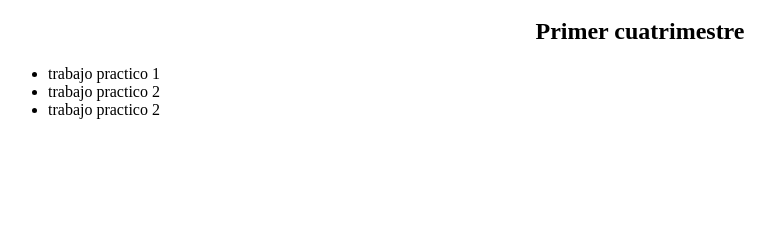
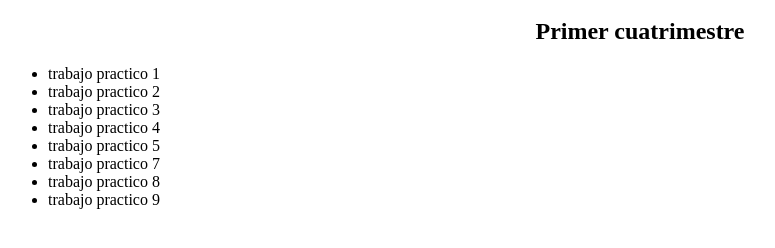
Before and after one commit to Honeyy9/plataformas-moviles-entregas, a plain HTML site: page index.html in a window 1280 px wide. Shown: the part 48-296 px from the top of the page, without its empty margins (0-775 px from the left). Drawn offline with Linux system fonts and the light colour scheme.

Commit message:
Update index.html

```diff
--- a/index.html
+++ b/index.html
@@ -5,7 +5,12 @@
     <ul>
       <li href='tp-1'>trabajo practico 1</li>
       <li href="tp-2/index.html">trabajo practico 2</li>
-       <li href="tp-3/index.html">trabajo practico 2</li>
+       <li href="tp-3/index.html">trabajo practico 3</li>
+        <li href='tp-4/index.html'>trabajo practico 4</li>
+      <li href="tp-5/index.html">trabajo practico 5</li>
+       <li href="tp-7/index.html">trabajo practico 7</li>
+       <li href="tp-8/index.html">trabajo practico 8</li>
+        <li href="tp-9/index.html">trabajo practico 9</li>
     </ul>
     </body>
 </html>
```
